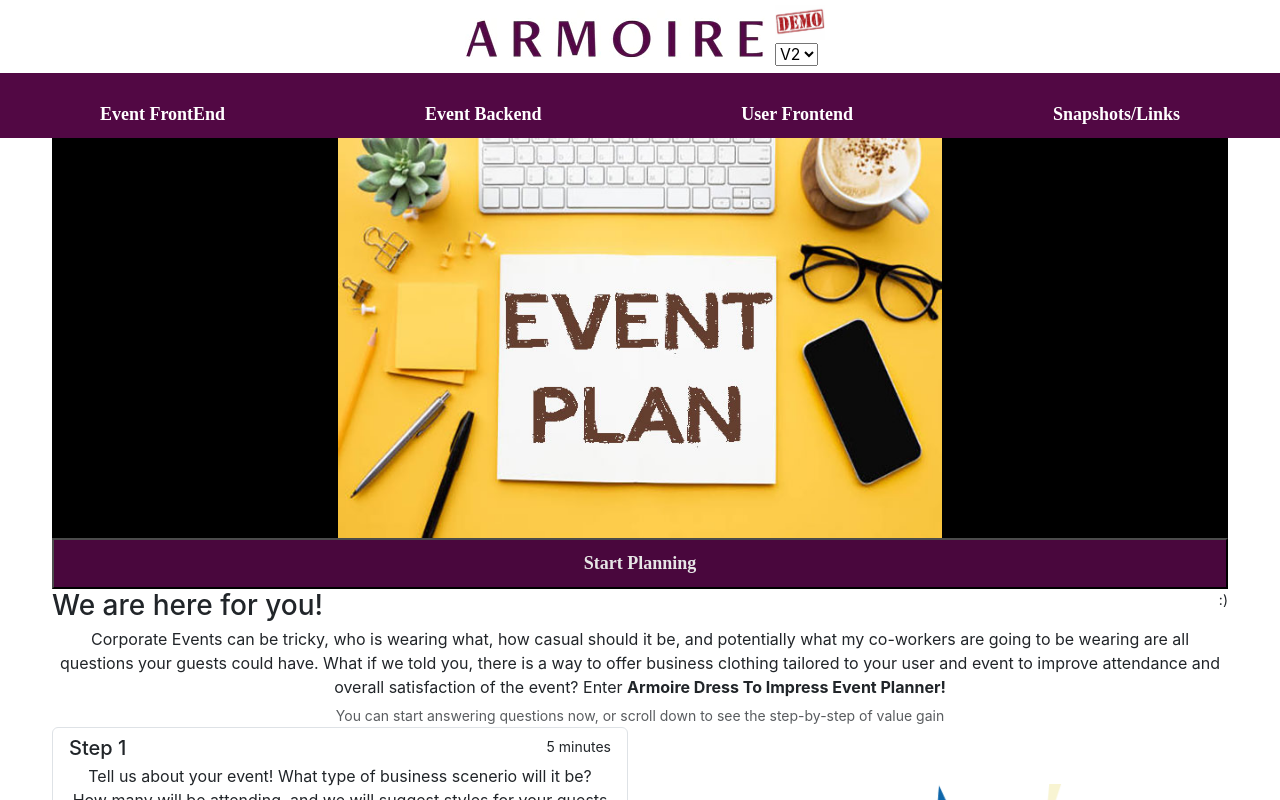
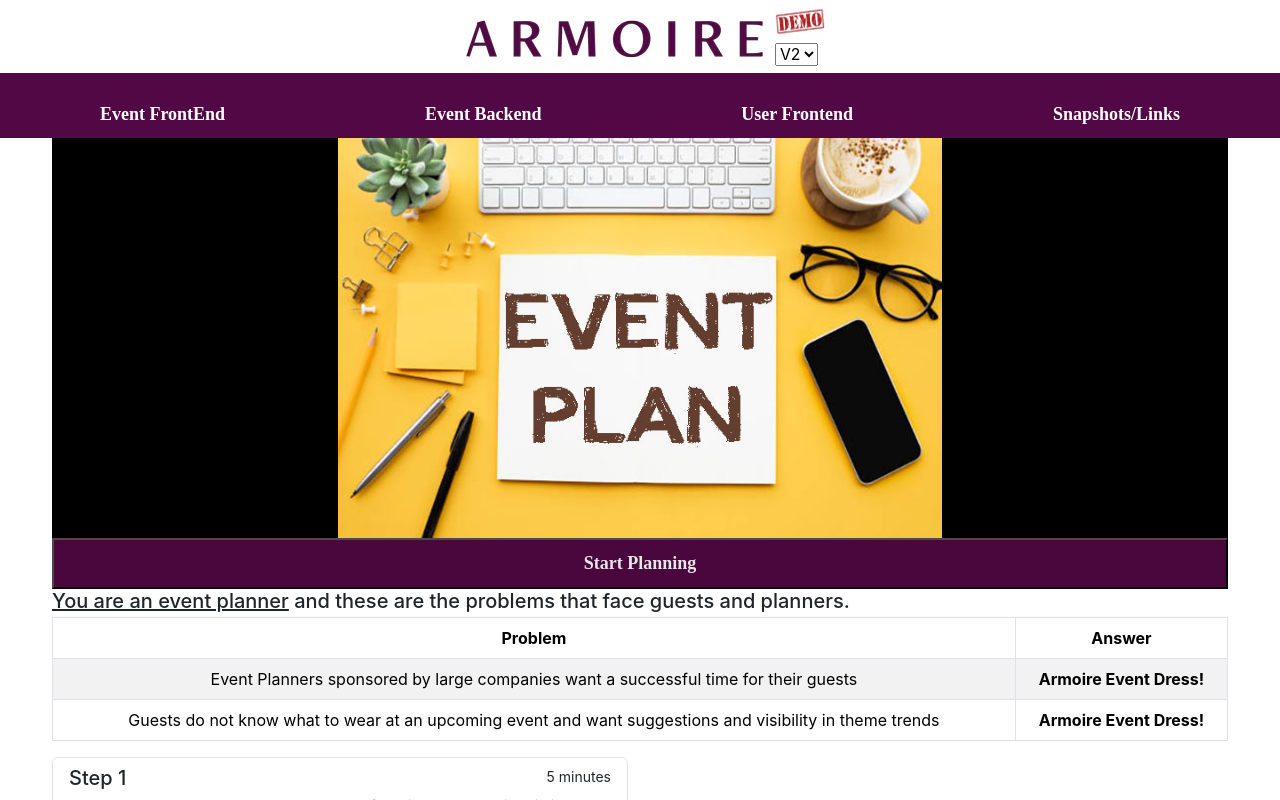
Before and after one commit to activewolf89/sample2, a React (Create React App) app: page / in a window 1280 px wide. Shown: the top 800 px of the page. Built offline with nearby package versions, Linux system fonts and the light colour scheme; some icons are missing.

Commit message:
working more tonight, look to event backend

```diff
--- a/src/MainBody/E_Frontend_2/Form/index.js
+++ b/src/MainBody/E_Frontend_2/Form/index.js
@@ -89,7 +89,7 @@ const FunctionalComponent = (props) =>{
       <div class="d-flex w-100 justify-content-between">
       <Form.Label>4) Event Reminders For Recipients</Form.Label>
       </div>
-        <textarea onChange={(e)=>{props.handleChange('eventReminders',e.target.value)}} value={props.eventDetails.eventReminders} style={{width:'500px',height:'500px', border:'2px solid gray'}} placeholder="This will be generated on the quick copy for your recipients" />
+        <textarea onChange={(e)=>{props.handleChange('eventReminders',e.target.value)}} value={props.eventDetails.eventReminders} style={{width:'100%',height:'500px', border:'2px solid gray'}} placeholder="This will be generated on the quick copy for your recipients" />
 
       </div>
       </Col>
@@ -97,7 +97,7 @@ const FunctionalComponent = (props) =>{
       <Row>
         <Col xs={{span:12}} >
         <Div  padding='10px' >
-        <Button Armoire color='white' padding='10px' width='510px' onClick={(e) =>{e.preventDefault();props.handleSubmit()}}>
+        <Button Armoire color='white' padding='10px' width='100%' onClick={(e) =>{e.preventDefault();props.handleSubmit()}}>
         Start Your Event
         </Button>
         </Div>
--- a/src/MainBody/E_Frontend_2/index.js
+++ b/src/MainBody/E_Frontend_2/index.js
@@ -188,6 +188,40 @@ class Template extends Component {
     <ModalContainer handleClose = {this.handleToggle} success_confirmation handleLogin={this.handleLogin} loginEmail = {this.state.loginEmail} eventDetails={this.state.eventDetails}  />
   }
       <Container fluid>
+
+      <Row>
+        <Col xs={12}>
+        {
+          this.state.loginEmail == '' ?
+        <Div  padding='10px 0'>
+        <h4> Welcome, please <span onClick={(e)=>{e.preventDefault();this.handleToggle()}}  style={{textDecoration:'underline', 'cursor':'pointer'}} >login</span> to save your changes </h4>
+
+        </Div>:
+        <Div padding='10px 0'>
+        Welcome, <span style={{textDecoration:'underline', fontWeight:'bold'}}>{this.state.loginEmail}</span> - your event will be saved in the backend to track metrics.
+        </Div>
+      }
+
+      </Col>
+
+      </Row>
+        <Row>
+          <Col xs={12}>
+          <Form
+            eventDetails = {this.state.eventDetails}
+            handleChange = {this.handleChange}
+            handleSubmit = {this.handleSubmit}
+           />
+        </Col>
+          <Col xs={6}>
+
+          </Col>
+        </Row>
+        <Row>
+        <Col xs={12}>
+
+        </Col>
+        </Row>
         <Div Armoire margin='10px 0 0 0' >
         <Row>
         <Col xs={7}>
@@ -200,7 +234,6 @@ class Template extends Component {
           <span style={{cursor:'pointer'}} onClick={this.handleRefreshNumber} > <FontAwesome name='recycle' lg /> </span>
           </Div>
             <small style={{fontStyle:'italics'}}> (These suggestions will change as you enter your event details) </small>
-
         </Div>
         <Div >
 
@@ -284,41 +317,6 @@ This includes jeans, sweaters, t-shirts, sneakers, and much more. However, it us
         </Col>
         </Row>
         </Div>
-      <Row>
-        <Col xs={12}>
-        {
-          this.state.loginEmail == '' ?
-        <Div  padding='10px 0'>
-        <h4> Welcome, please <span onClick={(e)=>{e.preventDefault();this.handleToggle()}}  style={{textDecoration:'underline', 'cursor':'pointer'}} >login</span> to save your changes </h4>
-
-        </Div>:
-        <Div padding='10px 0'>
-        Welcome, <span style={{textDecoration:'underline', fontWeight:'bold'}}>{this.state.loginEmail}</span> - your event will be saved in the backend to track metrics.
-        </Div>
-      }
-
-      </Col>
-        <Col xs={6}>
-
-        </Col>
-      </Row>
-        <Row>
-          <Col xs={12}>
-          <Form
-            eventDetails = {this.state.eventDetails}
-            handleChange = {this.handleChange}
-            handleSubmit = {this.handleSubmit}
-           />
-        </Col>
-          <Col xs={6}>
-
-          </Col>
-        </Row>
-        <Row>
-        <Col xs={12}>
-
-        </Col>
-        </Row>
         </Container>
         </Div>
 
--- a/src/MainBody/M_Homepage_2/index.js
+++ b/src/MainBody/M_Homepage_2/index.js
@@ -13,6 +13,8 @@ import Guarantee from './guarantee.JPG'
 import Banner from '../Banner'
 import Button from 'shared/Button';
 import ThemeProvider from 'react-bootstrap/ThemeProvider'
+import Table from 'react-bootstrap/Table'
+
 const StyledDiv =  styled(Div)`
   width: 100vw;
   height: 100vw;
@@ -69,13 +71,31 @@ class Template extends Component {
           <Col xs={12}>
           <div className="list-group-item list-group-item-action flex-column align-items-start ">
             <div className="d-flex w-100 justify-content-between">
-              <h3 className="mb-1">We are here for you!</h3>
-              <small>:)</small>
+              <h5 className="mb-1"><span style={{textDecoration:'underline', margin:'10px 0'}}>You are an event planner</span> and these are the problems that face guests and planners.</h5>
             </div>
+            <div>
+            <Table striped bordered hover>
+          <thead>
+          <tr>
+          <th>Problem</th>
+          <th>Answer</th>
+          </tr>
+          </thead>
+          <tbody>
+          <tr>
+          <td>Event Planners sponsored by large companies want a successful time for their guests</td>
+          <td><span style={{fontWeight:'bold'}}>Armoire Event Dress!</span> </td>
 
-            <p className="mb-1">Corporate Events can be tricky, who is wearing what, how casual should it be, and potentially what my co-workers are going to be wearing are all questions your guests could have.  What if we told you, there is a way to
-            offer business clothing tailored to your user and event to improve attendance and overall satisfaction of the event? Enter <span style={{fontWeight:'bold'}}>Armoire Dress To Impress Event Planner! </span></p>
-            <small className="text-muted">You can start answering questions now, or scroll down to see the step-by-step of value gain</small>
+          </tr>
+          <tr>
+          <td>Guests do not know what to wear at an upcoming event and want suggestions and visibility in theme trends</td>
+          <td><span style={{fontWeight:'bold'}}>Armoire Event Dress!</span> </td>
+          </tr>
+
+          </tbody>
+          </Table>
+
+            </div>
 
           </div>
           </Col>
--- a/src/MainBody/U_Frontend_2/index.js
+++ b/src/MainBody/U_Frontend_2/index.js
@@ -60,7 +60,8 @@ const MasterGrid = styled(Div)`
 `
 class Template extends Component {
   render(){
-    var date1 = new Date('2022-07-11');
+    var date1 = new Date();
+    date1.setDate(date1.getDate() + 30);
     return (
       <Container fluid>
         <Row>
@@ -70,7 +71,7 @@ class Template extends Component {
         </Row>
         <Row>
         <Col xs={12}>
-        <Div display='flex' justifyContent='center' fontWeight='bold' Armoire> Your Event is |
+        <Div display='flex' justifyContent='center' fontWeight='bold' backgroundColor='green' color='white'> Your Event is |
         <Div padding='0 20px' >
         <Countdown date={date1} />
         </Div>
--- a/src/ModalContainer/index.js
+++ b/src/ModalContainer/index.js
@@ -25,19 +25,22 @@ const FunctionalComponent = (props) =>{
         <Div>
         <h4>User Page Updates</h4>
         <Ul>
+        <Li>Less wordy and more flow-oriented</Li>
         <Li>Add price for images</Li>
         <Li>Sign up or guest option at check out modal</Li>
         <Li>Display Option of what other people have picked</Li>
-        <Li> Setup Post-event Survey</Li>
+        <Li>Enter Event Code on landing page to see details</Li>
+        <Li>Replace recycling with left and right arrows</Li>
         </Ul>
         </Div>
         <Div>
         <h4>Event Page Updates</h4>
         <Ul>
-        <Li>Add price for images</Li>
-        <Li>Sign up or guest option at check out modal</Li>
-        <Li>Display Option of what other people have picked</Li>
-        <Li> Setup Post-event Survey</Li>
+        <Li>Less wordy and more flow-oriented</Li>
+        <Li>Add current most popular choice so far</Li>
+        <Li>Swap the top suggested clothing pool section with the survey and describe what the below pool will do</Li>
+        <Li>Replace recycling with left and right arrows</Li>
+        <Li>Change the prototype with summer cocktail party</Li>
         </Ul>
         </Div>
       </Modal.Body>
```
Lines whose indentation alone changed are shown as unchanged.
